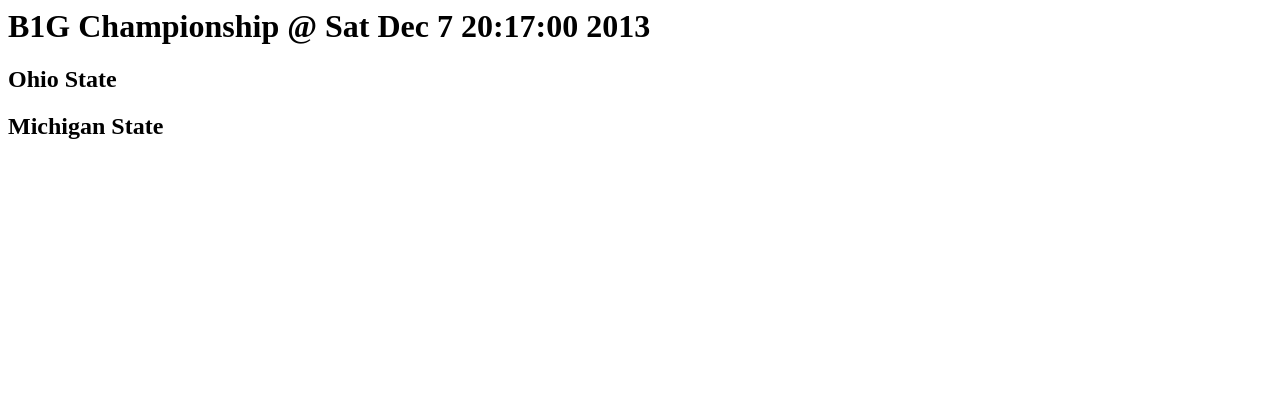
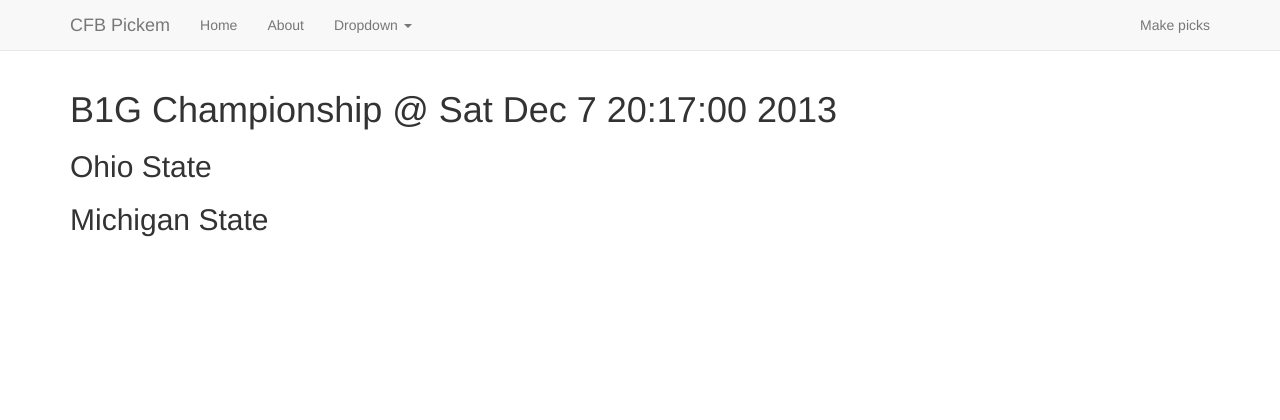
Before and after one commit to ryanmoore/cfb-pickem, a Django app: page /pickem/game/1/ in a window 1280 px wide. Shown: the top 420 px of the page. Before the commit the page ends 139 px from the top, so only its background shows below. Run offline with Django 3.2, Linux system fonts and the light colour scheme; data comes from the database, SQL or seed files in the repository; some libraries are stand-ins or nearby versions.

Commit message:
Updated home link. Added some boilerplate to set the current page as "active" on the header.

```diff
--- a/pickem/templates/pickem/base.html
+++ b/pickem/templates/pickem/base.html
@@ -29,13 +29,17 @@
                 <span class="icon-bar"></span>
                 <span class="icon-bar"></span>
             </button>
-            <a class="navbar-brand" href="#">CFB Pickem</a>
+            <a class="navbar-brand" href="{% url 'pickem:index' %}">CFB Pickem</a>
         </div>
         <div class="navbar-collapse collapse">
             <ul class="nav navbar-nav">
-                <li class="active"><a href="#">Home</a></li>
+                {% url 'pickem:index' as index_url %}
+                {% if request.get_full_path == index_url %}
+                <li class="active"><a href="{{ index_url }}">Home</a></li>
+                {% else %}
+                <li><a href="{{ index_url }}">Home</a></li>
+                {% endif %}
                 <li><a href="#about">About</a></li>
-                <li><a href="#contact">Contact</a></li>
                 <li class="dropdown">
                     <a href="#" class="dropdown-toggle" data-toggle="dropdown">Dropdown <b class="caret"></b></a>
                     <ul class="dropdown-menu">
@@ -50,9 +54,12 @@
                 </li>
             </ul>
             <ul class="nav navbar-nav navbar-right">
-                <li><a href="../navbar/">Default</a></li>
-                <li><a href="../navbar-static-top/">Static top</a></li>
-                <li class="active"><a href="./">Fixed top</a></li>
+                {% url 'pickem:select_all' as select_url %}
+                {% if request.get_full_path == select_url %}
+                <li class="active"><a href="{{ select_url }}">Make picks</a></li>
+                {% else %}
+                <li><a href="{{ select_url }}">Make picks</a></li>
+                {% endif %}
             </ul>
         </div>
         <!--/.nav-collapse -->
@@ -60,10 +67,7 @@
 </div>
 
 <div class="container">
-    <div class="jumbotron">
-        {% block content %}{% endblock %}
-    </div>
-
+    {% block content %}{% endblock %}
 </div>
 <!-- /container -->
 
@@ -71,8 +75,8 @@
 <!-- Bootstrap core JavaScript
 ================================================== -->
 <!-- Placed at the end of the document so the pages load faster -->
-<script type="text/javascript" src="{% static 'pickem/jquery-2.0.3.js' %}"></script>
-<script type="text/javascript" src="{% static 'pickem/bootstrap/js/bootstrap.js' %}"></script>
+<script type="text/javascript" src="{% static 'pickem/libs/jquery-2.0.3.js' %}"></script>
+<script type="text/javascript" src="{% static 'pickem/libs/bootstrap/js/bootstrap.js' %}"></script>
 {% block external_js %}{% endblock %}
 </body>
 </html>
--- a/pickem/templates/pickem/bowl.html
+++ b/pickem/templates/pickem/bowl.html
@@ -1,11 +1,8 @@
+{% extends 'pickem/base.html' %}
+
+{% block content %}
 <h1>{{ game.event.name }} @ {{ game.pretty_date }}</h1>
 {% for participant in game.participant_set.all %}
 <h2>{{ participant.team }}</h2>
 {% endfor %}
-<!--
-<h2>Selections</h2>
-{% for selection in contest.selection_set.all %}
-<li>{{ selection.team.name }} -- {{ selection.wager }}</li>
-{% endfor %}
-<a href="/pickem/select/{{ contest.id }}/">Make selection</a>
--->
+{% endblock %}
--- a/pickem/templates/pickem/index.html
+++ b/pickem/templates/pickem/index.html
@@ -1,3 +1,5 @@
+{% extends 'pickem/base.html' %}
+{% block content %}
 {% if game_list %}
 <h1>Upcoming Games</h1>
 <table border="1">
@@ -12,7 +14,7 @@
     </tr>
     {% endfor %}
 </table>
-<a href="{% url 'pickem:select_all' %}">Make selection</a>
 {% else %}
 <p>No games available</p>
 {% endif %}
+{% endblock %}
--- a/pickem/templates/pickem/select_all.html
+++ b/pickem/templates/pickem/select_all.html
@@ -62,6 +62,8 @@
 {% endblock %}
 
 {% block content %}
+<div class="rankings">
+    <form method="POST" action="{% url 'pickem:select_all' %}" id="rankform">
         <div class="rankings" style="margin: 0 5px 0 0">
             <ul>
                 {% for dummy in selection_form_items %}
@@ -76,7 +78,6 @@
             </ul>
         </div>
         <div class="rankings">
-    <form method="POST" action="{% url 'pickem:select_all' %}" id="rankform">
             {% csrf_token %}
             <input type='hidden' name='selections' id='selections'>
             <ul id="selection_sortable">
@@ -107,6 +108,7 @@
                 </li>
                 {% endfor %}
             </ul>
+        </div>
         <br>
         <button type="submit" class="btn btn-default">Save</button>
     </form>
@@ -114,6 +116,6 @@
 {% endblock %}
 
 {% block external_js %}
-<script type="text/javascript" src="{% static 'pickem/ui/jquery-ui.js' %}"></script>
+<script type="text/javascript" src="{% static 'pickem/libs/jquery-ui/jquery-ui.js' %}"></script>
 <script type="text/javascript" src="{% static 'pickem/js/select_all_form.js' %}"></script>
 {% endblock %}
--- a/pickem/urls.py
+++ b/pickem/urls.py
@@ -2,6 +2,7 @@ from django.conf.urls import patterns, url
 import django.contrib.auth.views
 
 from pickem import views
+
 urlpatterns = patterns('',
                        url(r'^$', views.IndexView.as_view(), name='index'),
                        url(r'^game/(?P<pk>\d+)/$', views.GameView.as_view(), name='game'),
```
Also changed, not shown: cfb_pickem/settings.py (+7 -1 lines). Lines whose indentation alone changed are shown as unchanged.
